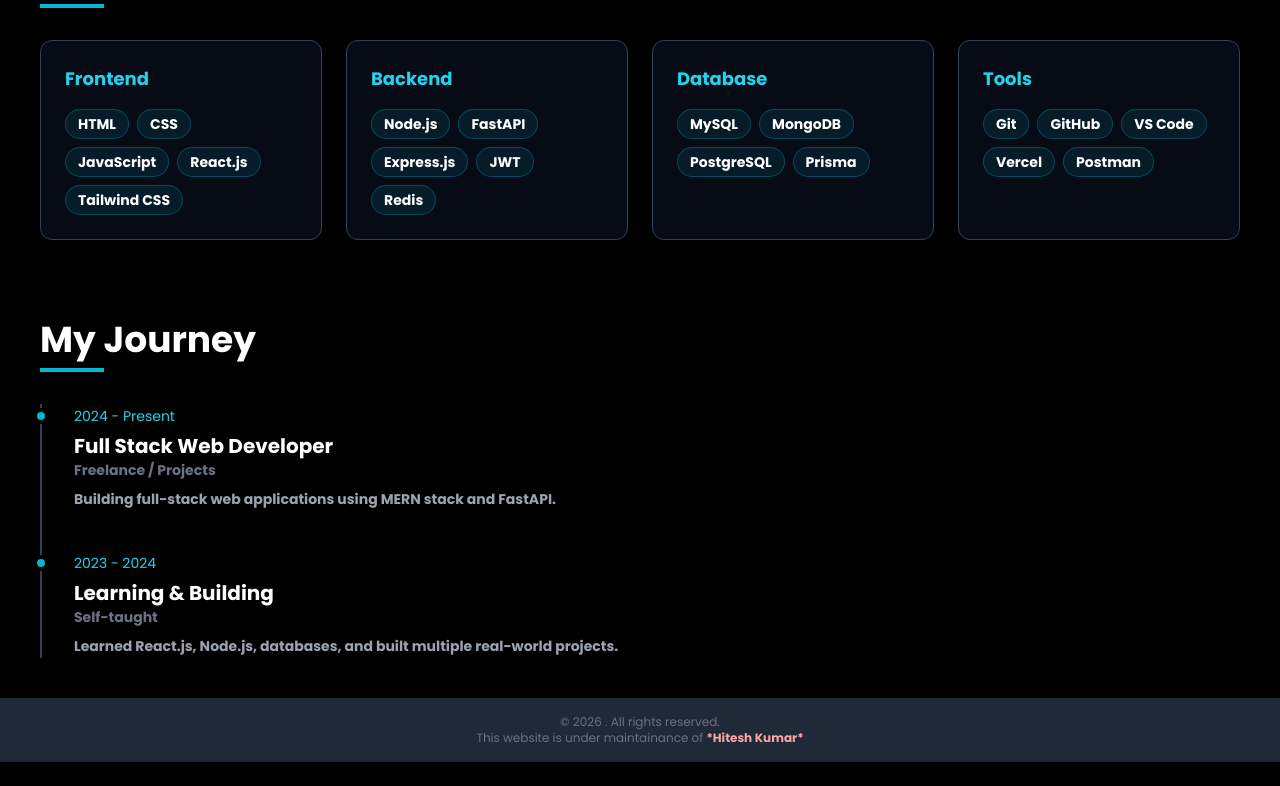
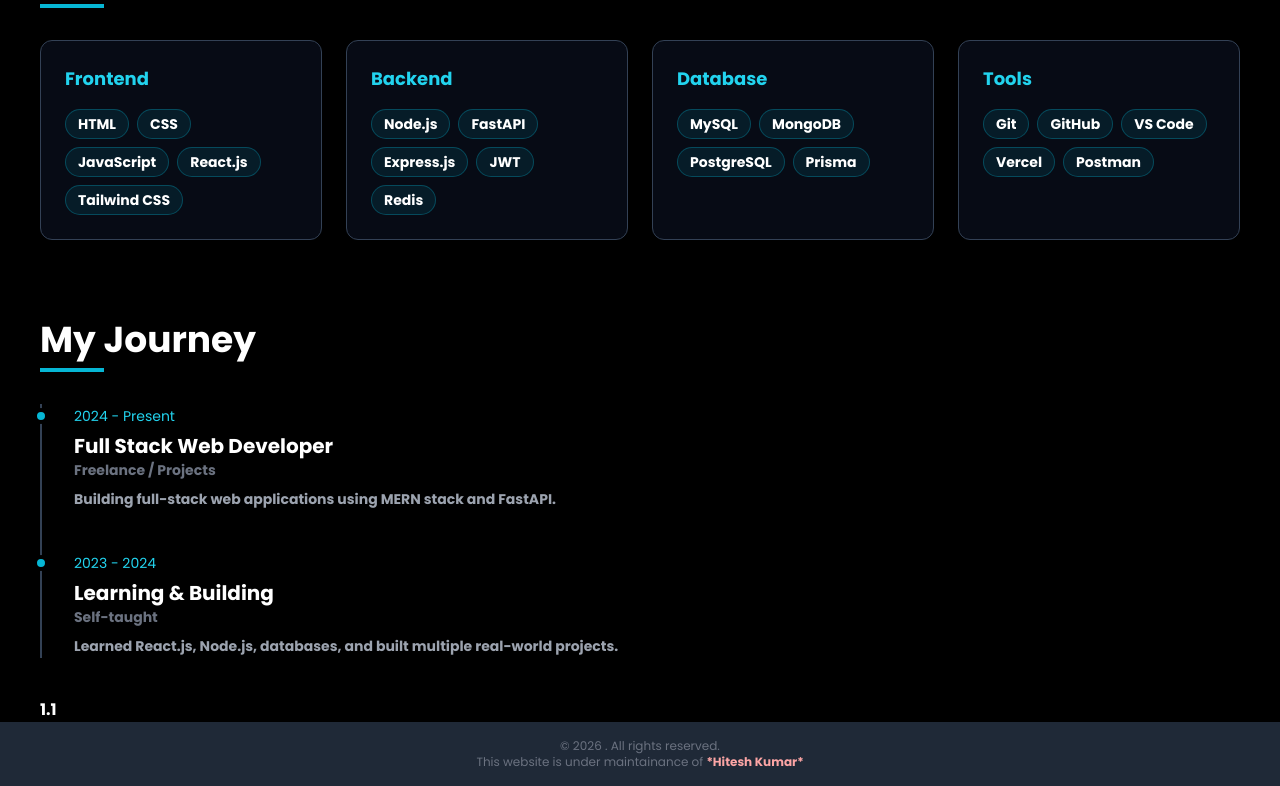
Before and after one commit to ItsHiteshKr/myself_portfolio, a React (Vite) app: page /about in a window 1280 px wide. Shown: the part 1158-1944 px from the top of the page. Before the commit the page ends 1920 px from the top, so only its background shows below. Built offline with nearby package versions, Linux system fonts and the light colour scheme.

Commit message:
new error solved

```diff
--- a/src/page/About.jsx
+++ b/src/page/About.jsx
@@ -110,7 +110,7 @@
                         ))}
                     </div>
                 </section>
-
+                <h5>1.1</h5>
             </main>
 
         </div>
```
